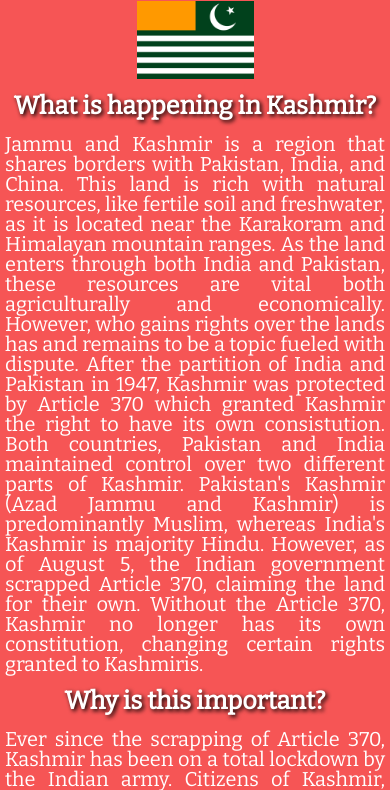
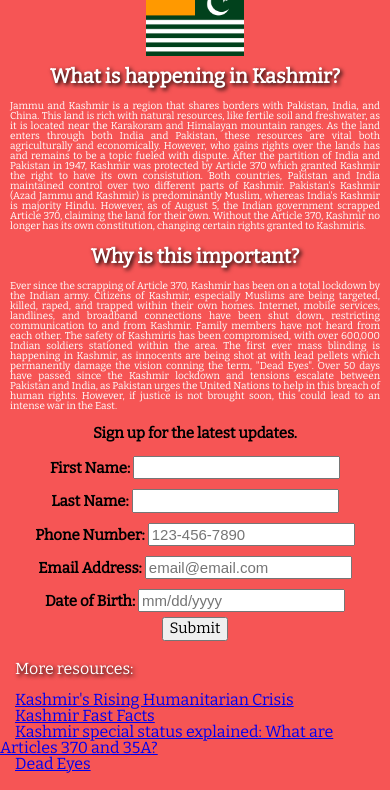
Before and after one commit to HaqueITMD362/Project1, a plain HTML site: page index.html in a window 390 px wide. Shown: the part 94-884 px from the top of the page. Drawn offline with nearby package versions, Linux system fonts and the light colour scheme.

Commit message:
Update screen.css

```diff
--- a/css/screen.css
+++ b/css/screen.css
@@ -117,70 +117,8 @@ h4 {
 }
 #paragraph1, #paragraph2 {
 	font-family: 'Bitter', serif;
-	font-size: 12px;
+	font-size: 10px;
 	color: white;
 	padding: 10px;
 }
 }
-@media only screen and (max-width: 1024px) {
-body {
- background-color: #f65555;
-}
-h1, h2{
- padding: 10px;
- text-align: center;
- font-family: 'Bitter', serif;
- font-weight: bold;
- color: white;
- text-shadow: 2px 2px 4px #000000;
-}
-h1 {
-  font-size: 30px;
-  padding: 15px;
-}
-h2 {
-  font-size: 25px;
-}
-h3 {
-  font-size: 20px;
-  padding: 5px;
-  text-align: center;
-  font-family: 'Bitter', serif;
-  font-weight: bold;
-  color: black;
-}
-#flag {
-  text-align: center;
-  margin-left:auto;
-  margin-right:auto;
-  width: 30%;
-  height: 30%;
-  display: block;
-  float: none;
-  padding: 5px;
-}
-form, #form2 {
-  padding: 10px;
-  text-align: center;
-  font-family: 'Bitter', serif;
-  font-weight: bold;
-}
-h4,a {
-  font-family: 'Bitter', serif;
-  text-align: left;
-  padding: 20px;
-}
-h4 {
-  color: white;
-  text-shadow: 2px 2px 4px #000000;
-}
-#button {
-	font-family: 'Bitter', serif;
-}
-#paragraph1, #paragraph2 {
-	font-family: 'Bitter', serif;
-	font-size: 20px;
-	color: white;
-	padding: 5px;
-}
-}
```
